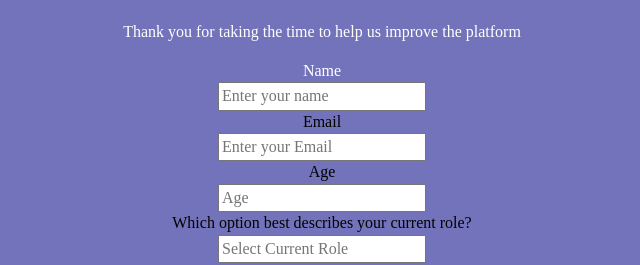
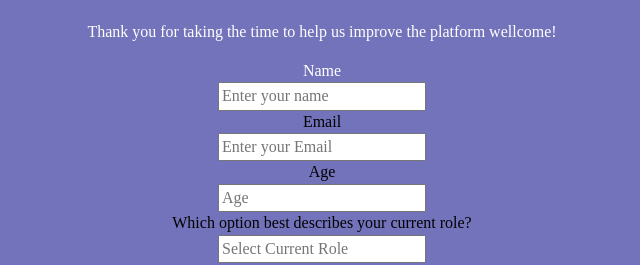
Before and after one commit to deven1003/BatchPractice, a plain HTML site: page index.html in a window 1280 px wide. Shown: the top 265 px of the page, 318-958 px from the left. Drawn offline with Linux system fonts and the light colour scheme.

Commit message:
Wellcome change

```diff
--- a/index.html
+++ b/index.html
@@ -14,7 +14,7 @@
 <div class="container"><header class="header">
   <h1 id="title"></h1>
 
-  <p id="description">Thank you for taking the time to help us improve the platform</p>
+  <p id="description">Thank you for taking the time to help us improve the platform wellcome!</p>
 </header>
   <form id="survey-form">
     <div class="form-group">
```
